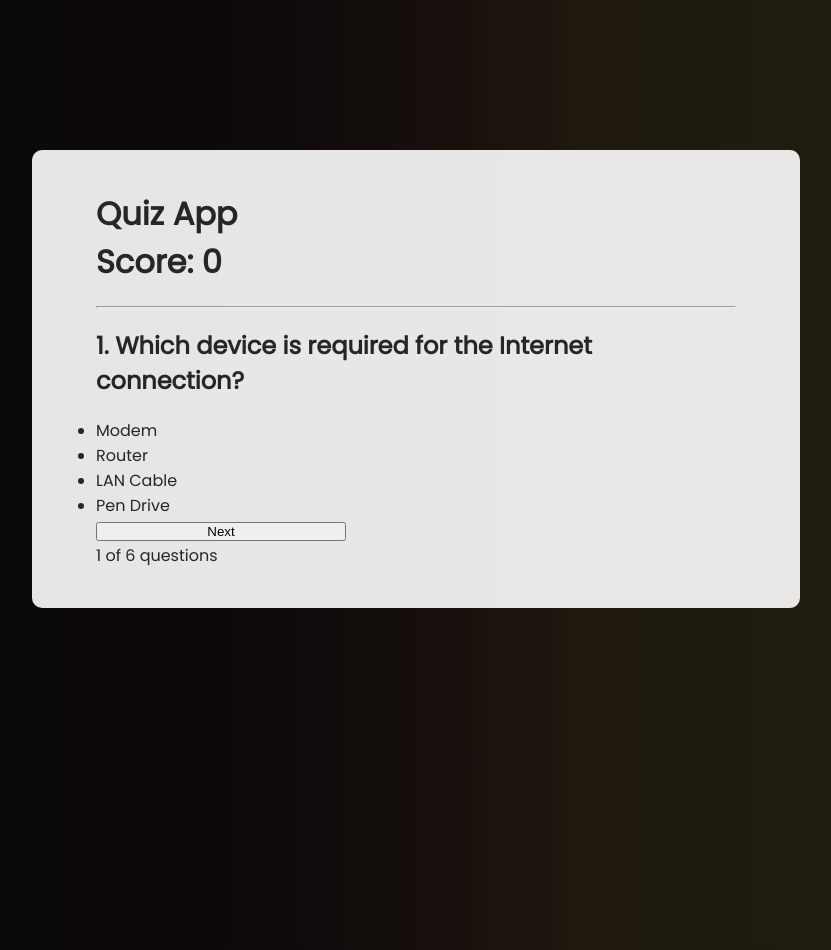
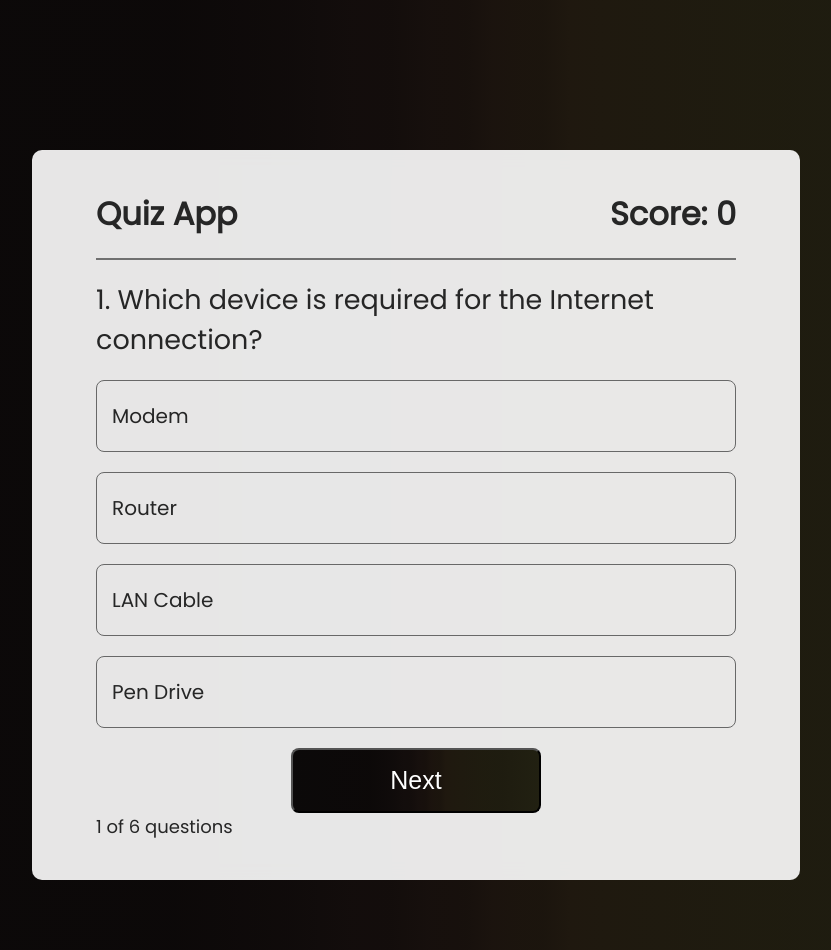
Before and after one commit to Ham12-3/AWS_cloud_developer_quiz, a React (Vite) app: page / in a window 1280 px wide. Shown: the whole page, without its empty margins (224-1055 px from the left). Built offline with nearby package versions, Linux system fonts and the light colour scheme.

Commit message:
updating the codeabse

```diff
--- a/src/components/Quiz/Quiz.css
+++ b/src/components/Quiz/Quiz.css
@@ -13,10 +13,90 @@
   padding: 40px 5%; /* Set padding to 5% for better responsiveness */
 }
 
+.container hr {
+  height: 2px;
+  border: none;
+  background: #707070;
+}
+.container .head {
+  display: flex;
+  justify-content: space-between;
+}
+
+.container h2 {
+  font-size: 27px;
+  font-weight: 500;
+}
+
+.container ul li {
+  display: flex;
+  align-items: center;
+  height: 70px;
+  padding-left: 15px;
+  border: 1px solid #686868;
+  border-radius: 8px;
+  margin-bottom: 20px;
+  font-size: 20px;
+  cursor: pointer;
+}
+
 .container button {
+  margin: auto;
   width: 100%; /* Make button width 100% for better responsiveness */
   max-width: 250px; /* Set a maximum width for the button */
+
+  height: 65px;
+  background-image: linear-gradient(
+  90deg,
+  hsl(0deg 11% 4%) 4%,
+  hsl(3deg 17% 4%) 31%,
+  hsl(7deg 20% 5%) 40%,
+  hsl(10deg 23% 6%) 45%,
+  hsl(13deg 25% 6%) 48%,
+  hsl(16deg 27% 7%) 51%,
+  hsl(19deg 29% 7%) 53%,
+  hsl(22deg 30% 7%) 54%,
+  hsl(24deg 32% 8%) 56%,
+  hsl(27deg 33% 8%) 57%,
+  hsl(30deg 34% 8%) 58%,
+  hsl(32deg 34% 8%) 60%,
+  hsl(34deg 35% 9%) 62%,
+  hsl(37deg 35% 9%) 64%,
+  hsl(40deg 35% 9%) 67%,
+  hsl(43deg 34% 9%) 71%,
+  hsl(47deg 34% 9%) 76%,
+  hsl(51deg 32% 9%) 85%,
+  hsl(56deg 31% 10%) 100%
+);
+  color: #fff;
+  font-size: 25px;
+  font-weight: 500;
+  border-radius: 8px;
+  cursor: pointer;
+  display: flex;
+  justify-content: center;
+  align-items: center;
 }
+
+.container .index {
+  margin: auto;
+  font-size: 18px;
+}
+
+.container .correct {
+  background: #dffff2;
+  border-color: #00d397;
+}
+.container .wrong {
+  background: #ffebeb;
+  border-color: #ff4a4a;
+}
+
+.container .buttons {
+  display: flex;
+}
+
+
 
 @media only screen and (max-width: 768px) {
   .container {
```
